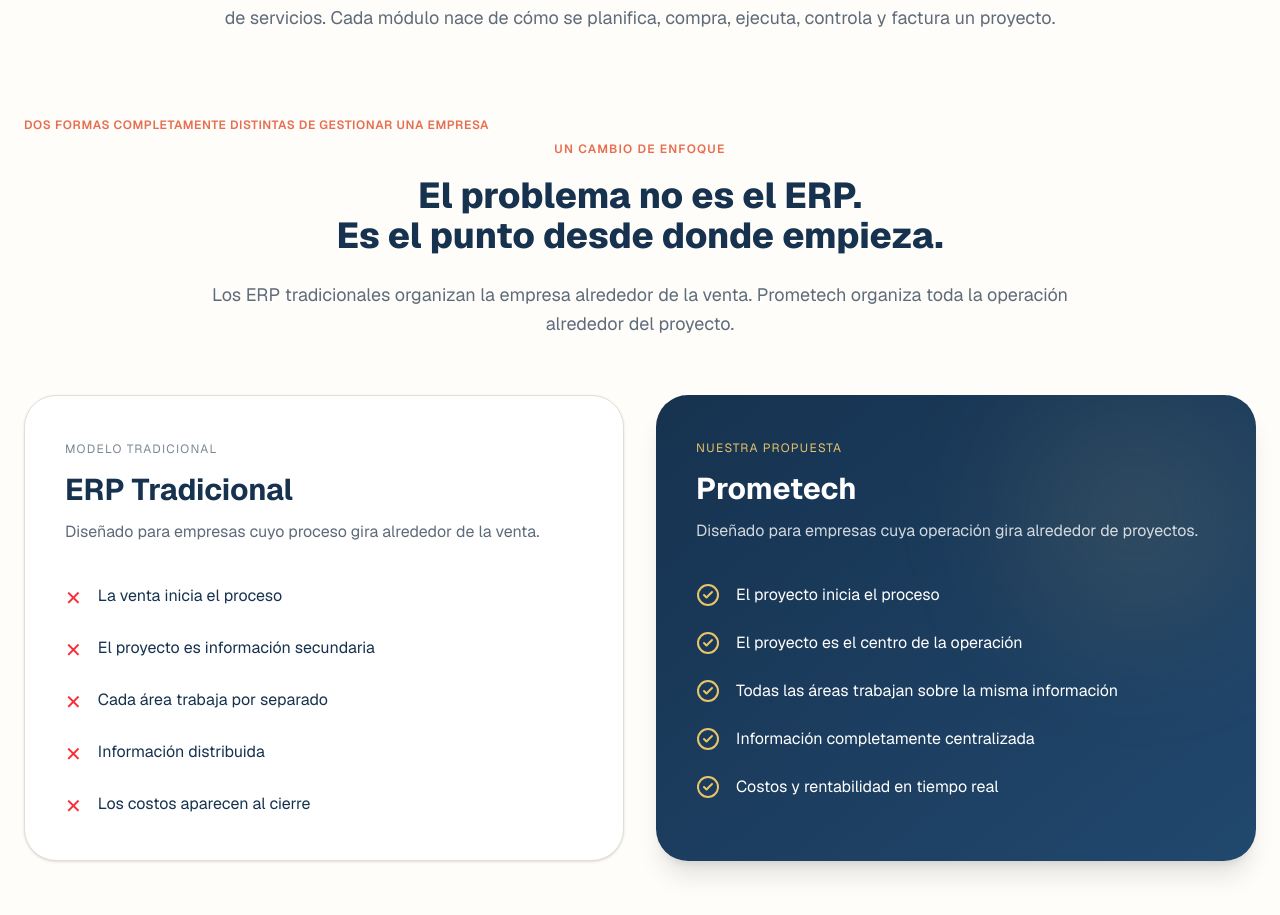
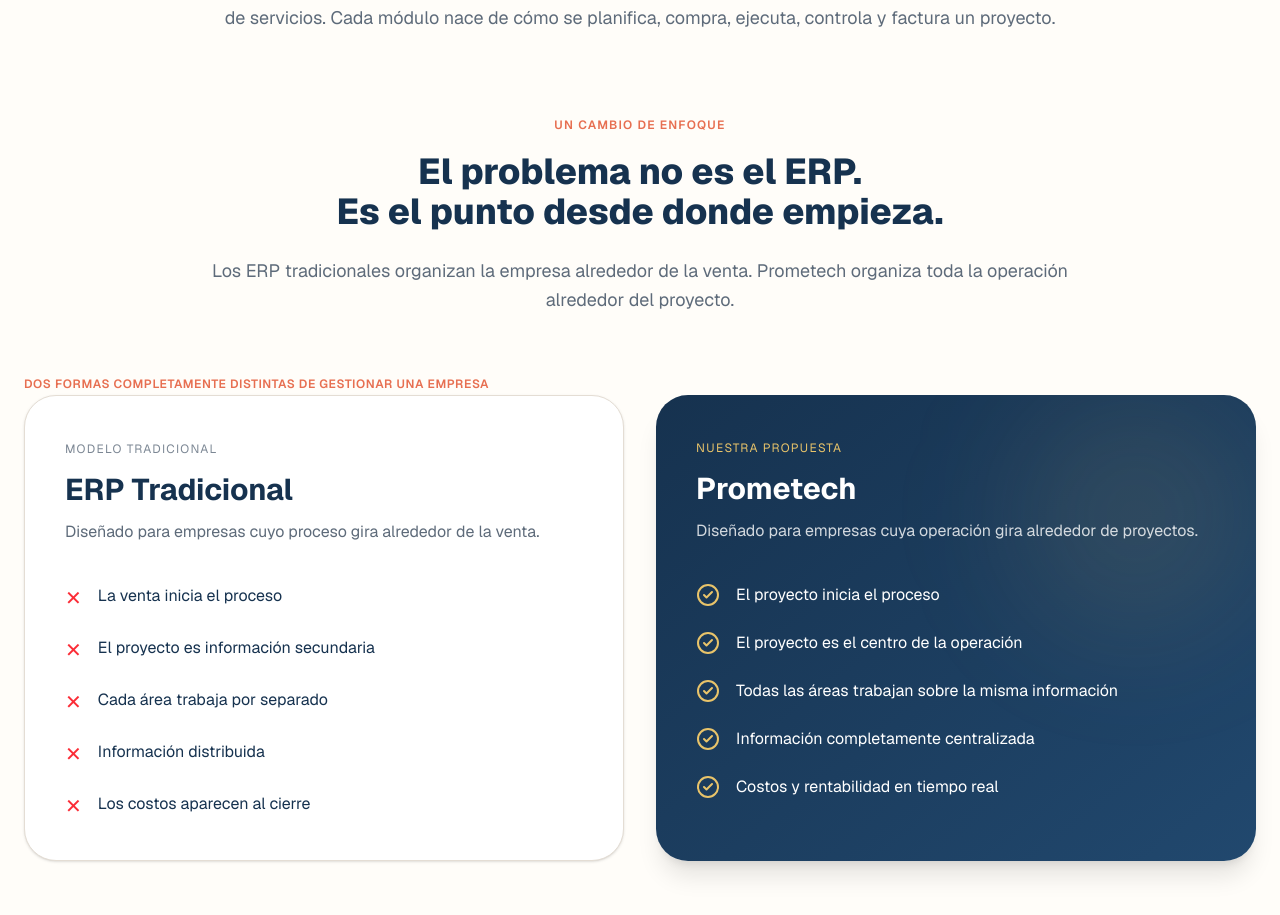
Before and after one commit to alexandermerino-prometech/landing-page, a Next.js app: page / in a window 1280 px wide. Shown: the part 1244-2159 px from the top of the page. Built offline with nearby package versions, Linux system fonts and the light colour scheme.

Commit message:
fixing issues in conceptoErp

```diff
--- a/app/components/ConceptoErp.tsx
+++ b/app/components/ConceptoErp.tsx
@@ -110,10 +110,6 @@
 
         </div>
 
-        <span className="uppercase uppercase text-xs tracking-wider mb-3 text-[#E76F51] font-semibold">
-          Dos formas completamente distintas de gestionar una empresa
-        </span>
-
         <div id="comparacion" className="mb-28">
 
           <div className="text-center max-w-4xl mx-auto mb-14">
@@ -136,6 +132,9 @@
           </div>
 
 
+          <span className="uppercase uppercase text-xs tracking-wider mb-3 text-[#E76F51] font-semibold">
+          Dos formas completamente distintas de gestionar una empresa
+          </span>
           <div className="grid lg:grid-cols-2 gap-8">
 
             {/* ERP */}
```
